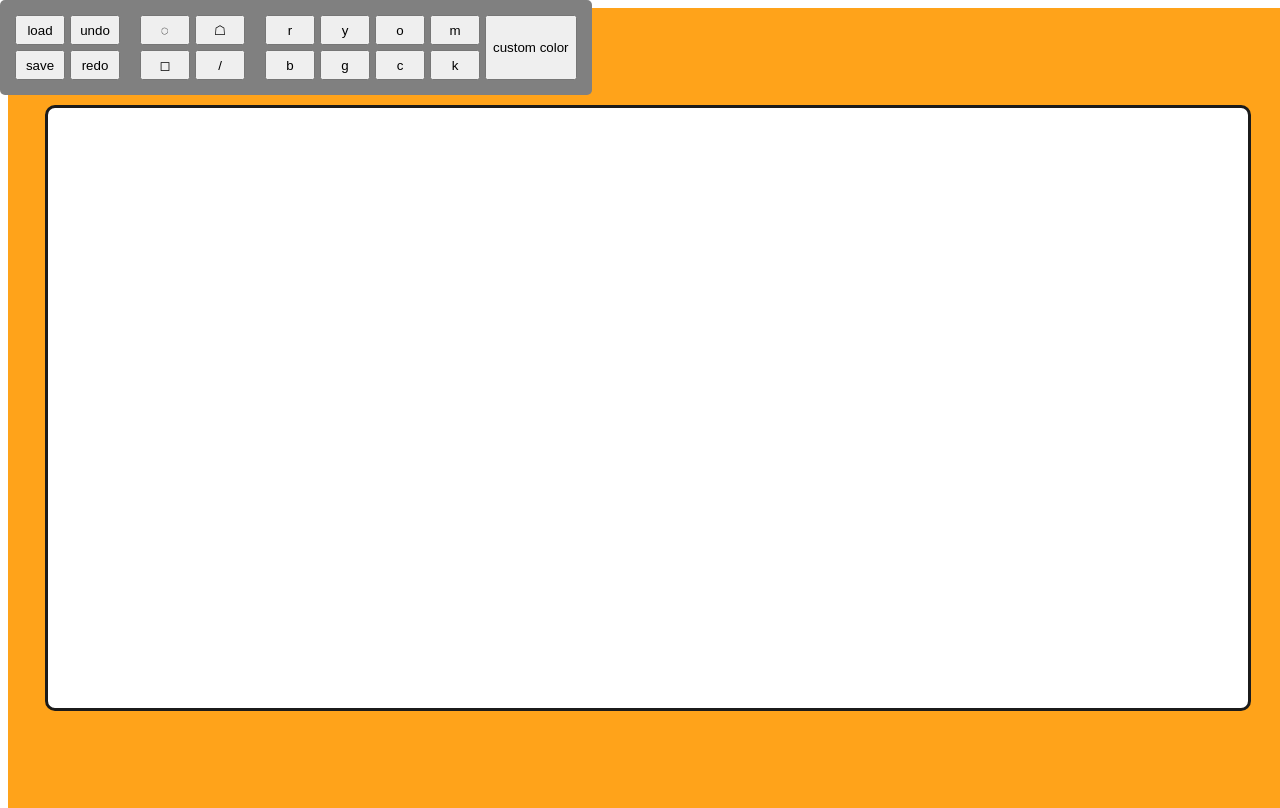
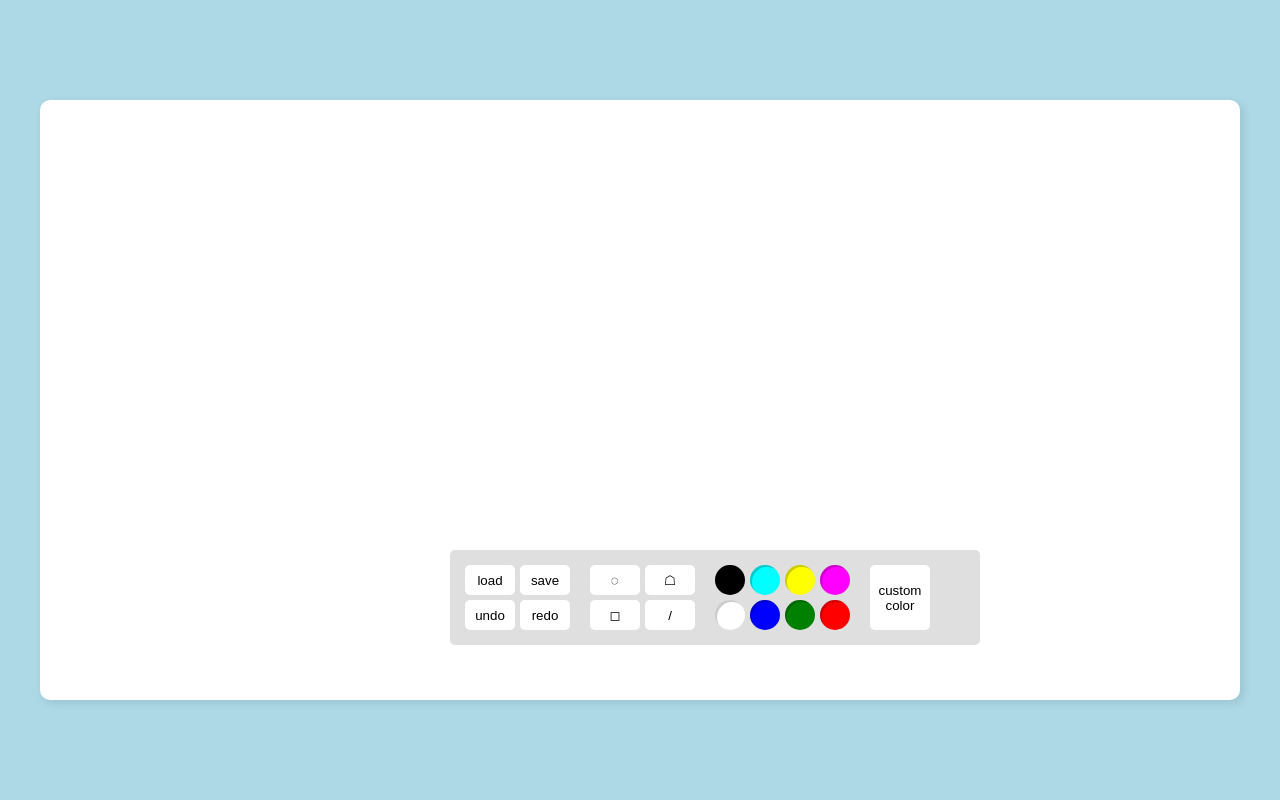
Before and after one commit to AbdElRahmanOsama182/Paint, a Vue app in the folder front-end/: page / in a window 1280 px wide. Built offline with nearby package versions, Linux system fonts and the light colour scheme.

Commit message:
final touches to the front-end look

```diff
--- a/front-end/src/components/PaintApp.vue
+++ b/front-end/src/components/PaintApp.vue
@@ -8,8 +8,8 @@
         @mouseleave="stopDrag">
             <div class="commands">
                 <button> load </button>
+                <button> undo </button>
                 <button> save</button>
-                <button> undo </button>
                 <button> redo </button>
             </div>
             <div class="shapes">
@@ -19,36 +19,34 @@
                 <button> / </button>
             </div>
             <div class="colors">
-                <button> r </button>
-                <button> b </button>
-                <button> y </button>
-                <button> g </button>
-                <button> o </button>
-                <button> c </button>
-                <button> m </button>
-                <button> k </button>
-                <button class="customcolor"> custom color </button>
+                <button> </button>
+                <button> </button>
+                <button> </button>
+                <button> </button>
+                <button> </button>
+                <button> </button>
+                <button> </button>
+                <button> </button>
             </div>
+            <button class="customcolor"> custom color </button>
         </div>
 
     <div class="wrapper">
-        <div class="canvas" :style="{ width: `${CW}px`, height: `${CH}px` }"> </div>
+        <div class="canvas" :style="{ width: `${CW}px`, height: `${CH}px`}"></div>
     </div>
 
     </div>
 </template>
 
 <script>
-
-
 export default {
     data(){
         return{
             CW: 1200,
             CH: 600,
             isDragging: false,
-            x: 0,
-            y: 0,
+            x: 450,
+            y: 550,
             startX: 0,
             startY: 0,
         };
@@ -77,27 +75,44 @@ export default {
         position: absolute;
         height: 100vh;
         width: 100vw;
-        background: #ffa31a;
+        background: lightblue;
         display: flex;
         justify-content: center;
         align-items: center;
+        top: 0px;left: 0px;bottom: 0px;right: 0px;
     }
     .canvas{
         background-color: white;
-        border: 3px solid #1b1b1b;
         border-radius: 10px;
+        border: 0px solid;
+        box-shadow: 3px 3px 10px 0px rgba(0, 0, 0, 0.1);
     }
     .panel{
         position: absolute;
         display: flex;
         z-index: 5;
         padding: 15px;
-        background: #808080;
+        padding-right: 50px;
+        background: #80808041;
         gap: 20px;
         border-radius: 5px;
         cursor: move;
+        backdrop-filter: blur(5px);
     }
 
+    button{
+        cursor: pointer;
+        border: 0px;
+        background: white;
+        border-radius: 5px;
+        transition: all 100ms ease-out;
+    }
+    button:hover{
+        opacity: 70%;
+    }
+    button:active{
+        scale: 110%;
+    }
     .shapes {
         display: grid;
         grid-template-rows: repeat(2, 1fr);
@@ -111,6 +126,8 @@ export default {
         gap: 5px;
         grid-auto-flow: column;
     }
+
+
     .commands {
         display: grid;
         grid-template-rows: repeat(2, 1fr);
@@ -122,10 +139,26 @@ export default {
         width: 50px;
         height: 30px;
     }
-    .customcolor{
-        grid-column: span 2;
-        grid-row: span 2;
-        width: auto;
-        height: auto;
-    }
+
+.colors button {
+    width: 30px;
+    border-radius: 50px;
+    border: 0;
+    box-shadow: inset 2px 2px 0px rgba(0, 0, 0, 0.2);
+}
+.colors button:nth-child(1) {background-color: black;}
+.colors button:nth-child(2) {background-color: white;}
+.colors button:nth-child(3) {background-color: cyan;}
+.colors button:nth-child(4) {background-color: blue;}
+.colors button:nth-child(5) {background-color: yellow;}
+.colors button:nth-child(6) {background-color: green;}
+.colors button:nth-child(7) {background-color: magenta;}
+.colors button:nth-child(8) {background-color: red;}
+.customcolor{
+    grid-column: span 2;
+    grid-row: span 2;
+    width: 60px;
+    height: auto;
+}
+
 </style>
```
